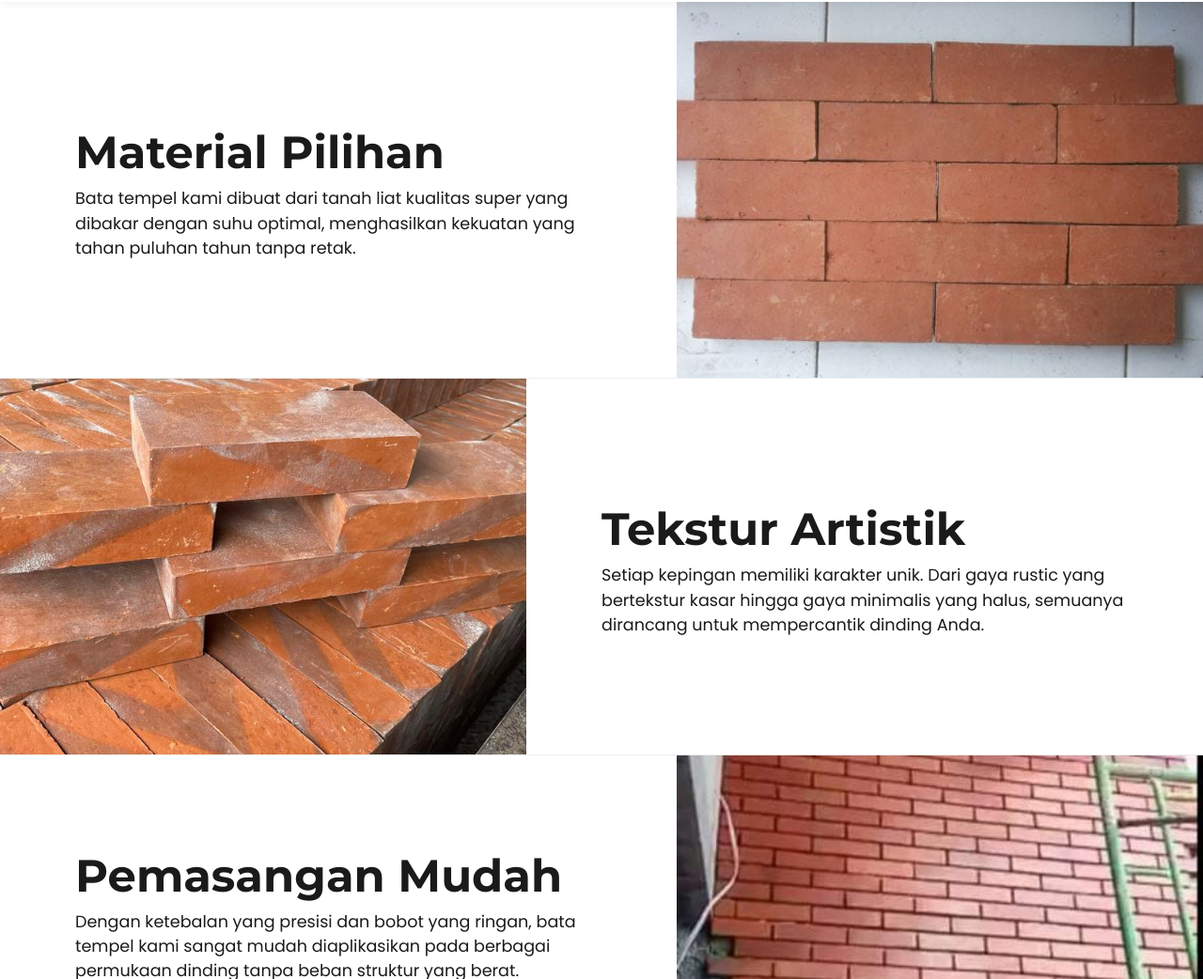
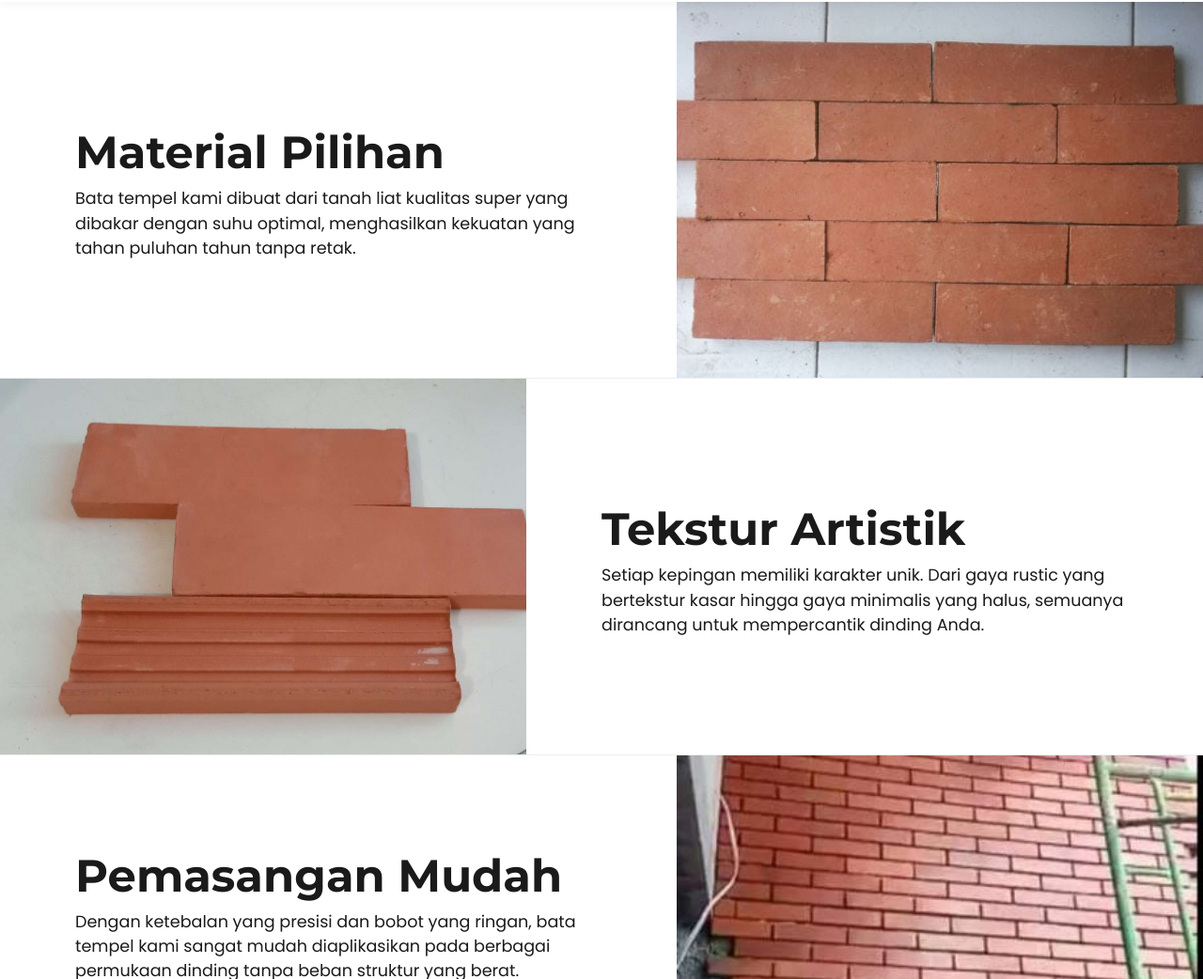
Before and after one commit to danisyahrizky/CV-Bata, a plain HTML site: page bata-tempel.html in a window 1280 px wide. Shown: the part 58-1100 px from the top of the page at 94% size. Drawn offline with Linux system fonts and the light colour scheme.

Commit message:
Modify bata-tempel.html with new images and text
Updated the showcase images and improved content.

```diff
--- a/bata-tempel.html
+++ b/bata-tempel.html
@@ -35,7 +35,7 @@
                 <h1>Tekstur Artistik</h1>
                 <p>Setiap kepingan memiliki karakter unik. Dari gaya rustic yang bertekstur kasar hingga gaya minimalis yang halus, semuanya dirancang untuk mempercantik dinding Anda.</p>
             </div>
-            <div class="showcase-image" style="background-image: url(img/2.jpg);"></div>
+            <div class="showcase-image" style="background-image: url(img/5.jpg);"></div>
         </section>
 
         <section class="showcase-section">
```
